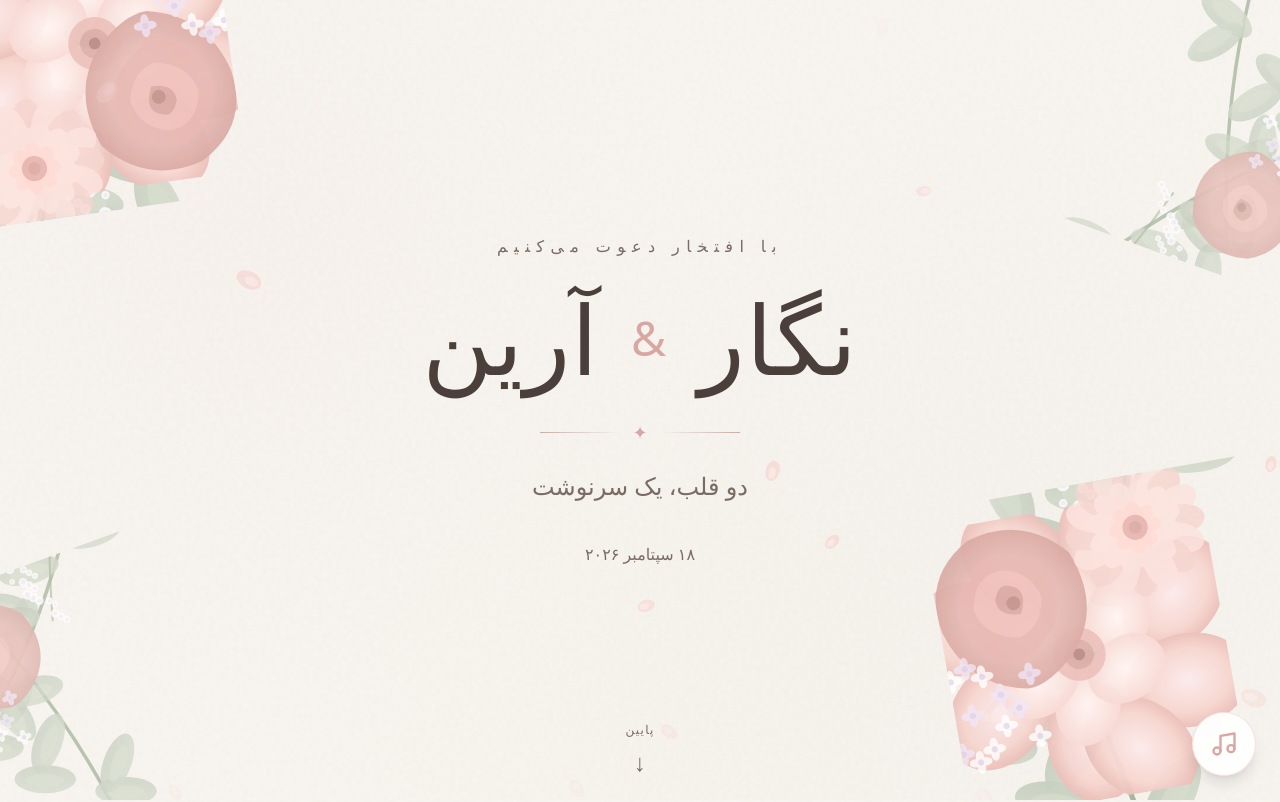
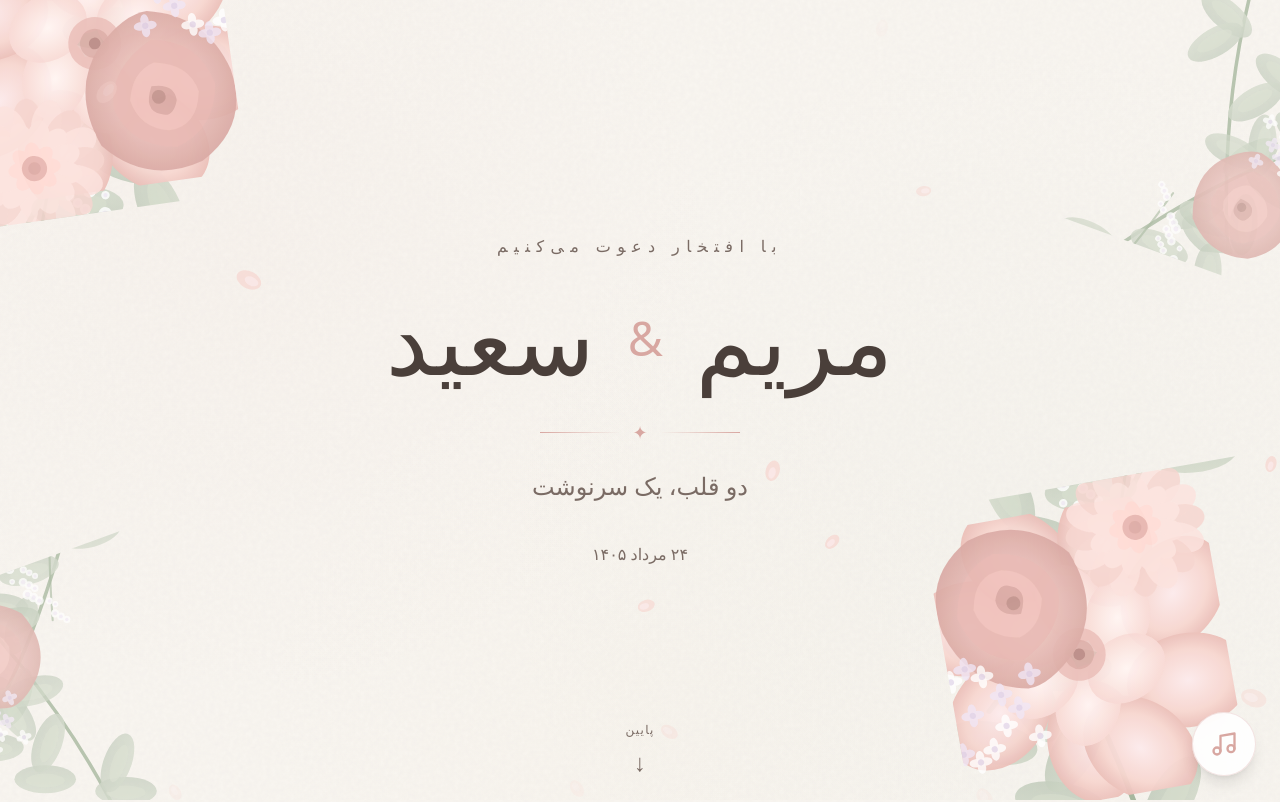
Before and after one commit to saeeidfili/Wedding-Invitation, a Next.js app: page / in a window 1280 px wide. Shown: the top 802 px of the page. Built offline with nearby package versions, Linux system fonts and the light colour scheme.

Commit message:
changing the overall infos.

```diff
--- a/src/components/wedding/wedding-data.ts
+++ b/src/components/wedding/wedding-data.ts
@@ -4,18 +4,18 @@
 // ============================================================
 
 export const weddingData = {
-  bride: 'نگار',
-  groom: 'آرین',
+  bride: 'مریم',
+  groom: 'سعید',
   subtitle: 'دو قلب، یک سرنوشت',
   heroTagline: 'با افتخار دعوت می‌کنیم',
-  weddingDate: '2026-09-18T18:00:00', // ISO — countdown target
-  weddingDateLabel: '۱۸ سپتامبر ۲۰۲۶',
-  venueName: 'باغ تاریخی فین',
-  venueAddress: 'کاشان، خیابان امیرکبیر، باغ فین',
+  weddingDate: '2026-08-15T18:00:00', // ISO — countdown target
+  weddingDateLabel: '۲۴ مرداد ۱۴۰۵',
+  venueName: 'تالار عرفان',
+  venueAddress: 'تهرانپارسُ خیابان جشنواره میدان اشراق',
   venueDescription:
     'در قلب باغی تاریخی، زیر سایه درختان کهن و کنار چشمه‌های جاری، زندگی مشترکمان را آغاز می‌کنیم. حضور شما گرامی‌ترین هدیه ماست.',
-  googleMapsUrl: 'https://www.google.com/maps/search/?api=1&query=Fin+Garden+Kashan',
-  neshanUrl: 'https://neshan.org/maps/places/search?q=باغ+فین+کاشان',
+  googleMapsUrl: 'https://www.google.com/maps/place/talare+erfan/@35.7321307,51.546145,17z/data=!3m1!4b1!4m6!3m5!1s0x3f8e1d17b0dfd4b1:0x2b3d61b94cb9259a!8m2!3d35.7321307!4d51.546145!16s%2Fg%2F1pv1y5x30?entry=ttu&g_ep=EgoyMDI2MDYyMS4wIKXMDSoASAFQAw%3D%3D',
+  neshanUrl: 'https://nshn.ir/_bv_ovNxzQu7',
   footerMessage: 'بی‌صبرانه منتظر دیدار شما هستیم',
 }
 
```
Also changed, not shown: 1 other file (tests, documents, lock files or other folders).
